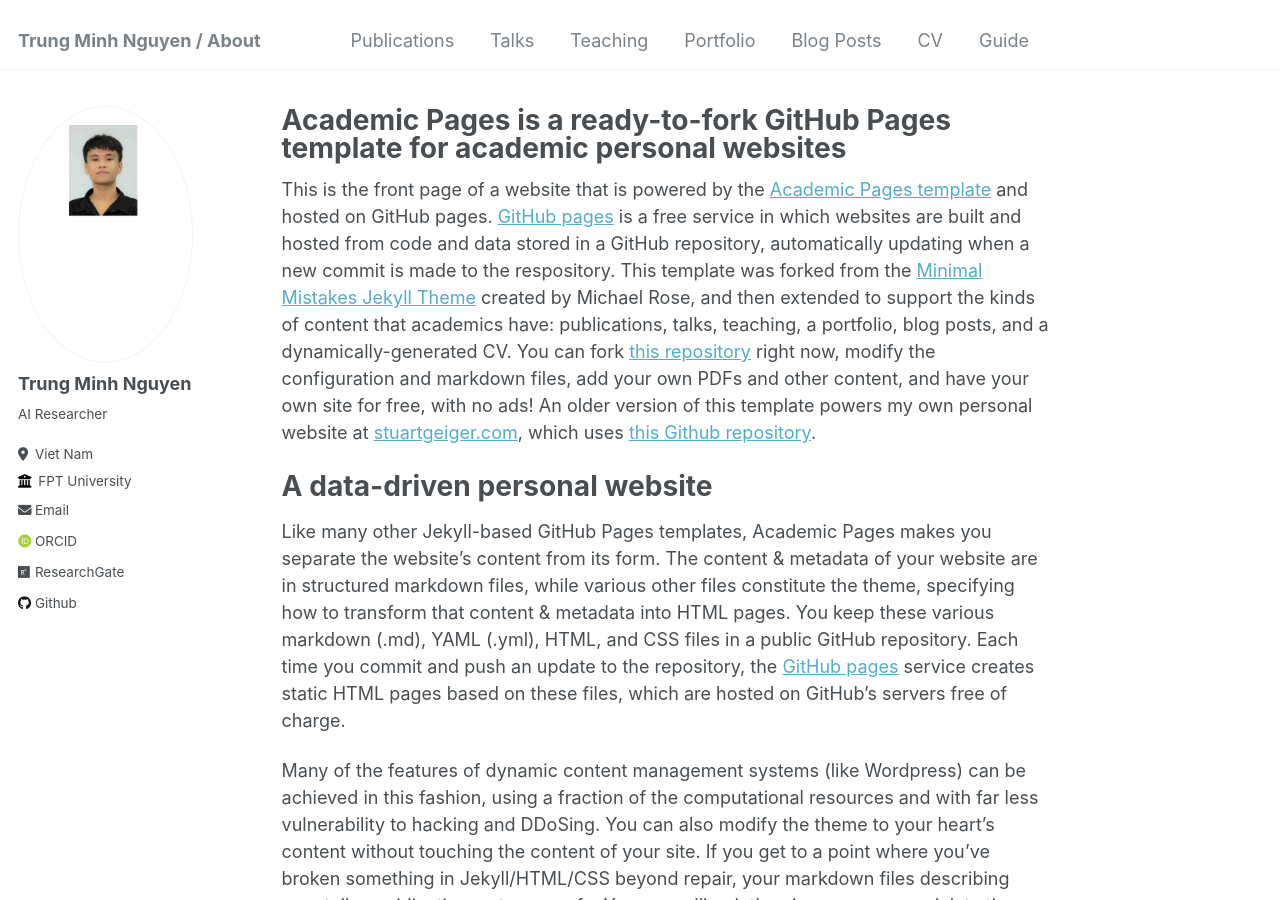
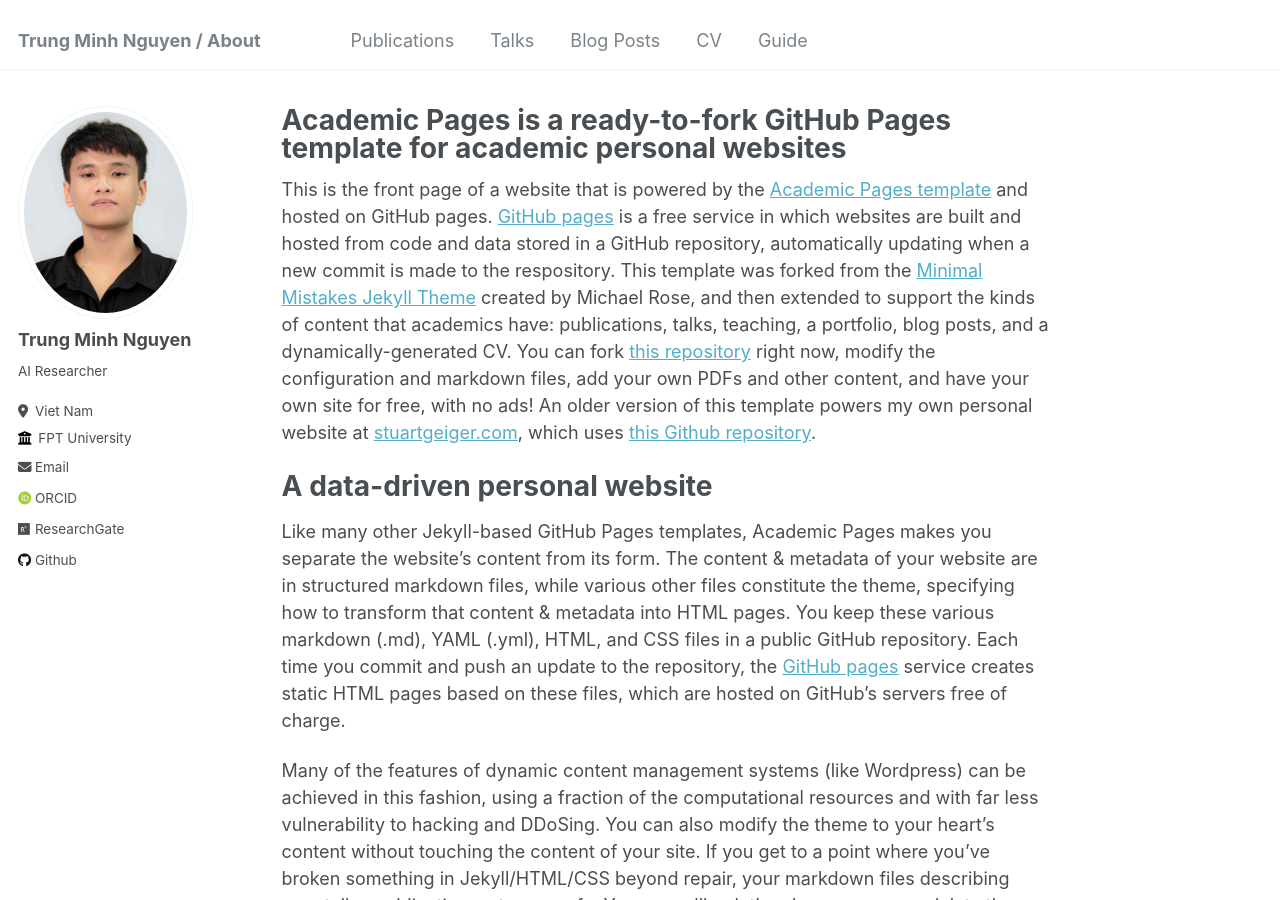
Before and after one commit to nmihtrug/nmihtrug.github.io_temp, a Jekyll site: the page built from _pages/about.md, in a window 1280 px wide and 900 px high. Built offline with Jekyll 4.4.1, drawn with Linux system fonts in a browser that asks for light colours; some web fonts are replaced.

Commit message:
modified:   _config.yml 	modified:   _data/navigation.yml 	modified:   images/avatar.png

```diff
--- a/_config.yml
+++ b/_config.yml
@@ -335,3 +335,8 @@ compress_html:
   clippings: all
   ignore:
     envs: development
+
+
+# Theme
+theme: minimal-mistakes-jekyll
+minimal_mistakes_skin: neon
--- a/_data/navigation.yml
+++ b/_data/navigation.yml
@@ -5,12 +5,6 @@ main:
 
   - title: "Talks"
     url: /talks/
-
-  - title: "Teaching"
-    url: /teaching/
-
-  - title: "Portfolio"
-    url: /portfolio/
 
   - title: "Blog Posts"
     url: /year-archive/
```
Also changed, not shown: images/avatar.png.
